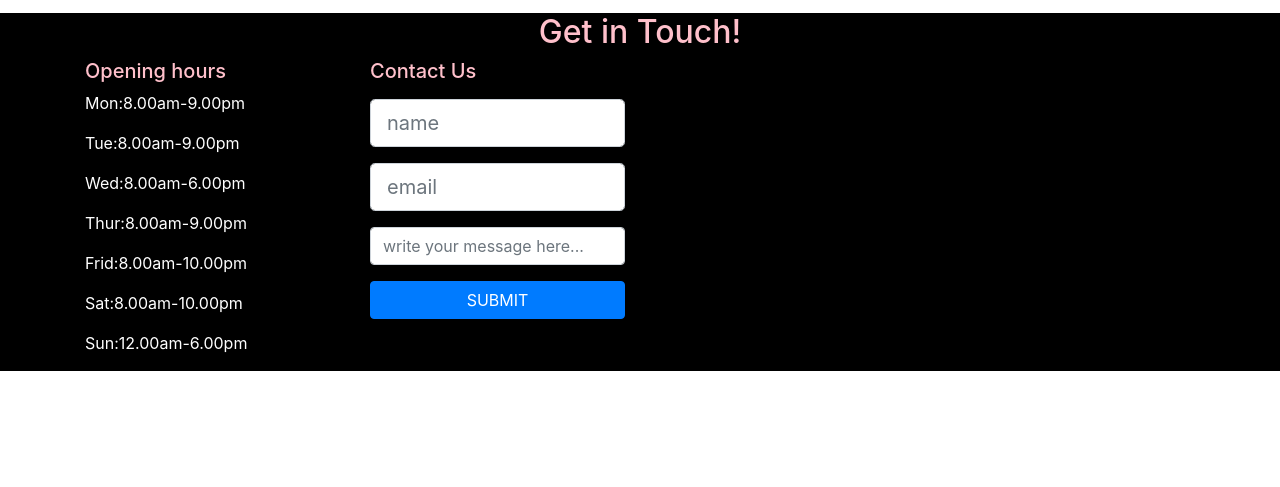
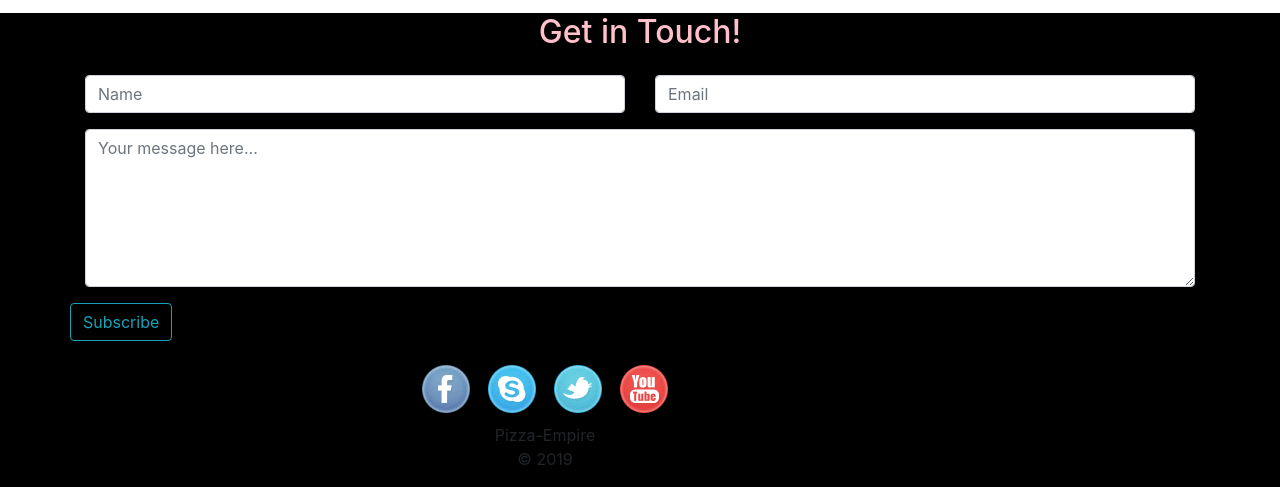
Before and after one commit to SkimaniKings/Pizza-Empire-, a plain HTML site: page index.html in a window 1280 px wide. Shown: the part 2500-2987 px from the top of the page. Before the commit the page ends 2871 px from the top, so only its background shows below. Drawn offline with nearby package versions, Linux system fonts and the light colour scheme; a web font is replaced by a local one.

Commit message:
add a contacts form to footer

```diff
--- a/index.html
+++ b/index.html
@@ -212,7 +212,7 @@
         <div id="contact">
             <h2>Get in Touch!</h2>
             <div class="container">
-                <div class="row">
+                <!-- <div class="row">
                     <div class="col-6 col-md-3 col-sm-1">
                         <h5>Opening hours</h5>
                         <p class="ppp">Mon:8.00am-9.00pm</p>
@@ -245,7 +245,38 @@
                     </div>
                 </div>
             </div>
-        </div>
+        </div> -->
+        <form onsubmit=" return validateForm()" class="form">
+                    <div class="row">
+                    <div class="col">
+                        <input type="text" class="mt-3 form-control" placeholder="Name" id="name" required>
+                    </div>
+                    <div class="col">
+                        <input type="email" class="mt-3 form-control col-form-label" placeholder="Email" id="email"
+                            required>
+                    </div>
+                    <div class="col-sm-12" id="text">
+                        <textarea type="text" class="mt-3 form-control" placeholder="Your message here..." id="message"
+                            rows="6" required></textarea>
+                    </div><br>
+                    <div>
+                        <button type="submit" class="btn btn-outline-info mt-3">Subscribe</button>
+
+                    </div>
+                </div>
+            </form>
+            <div class="row pt-3">
+                    <div class="col-10">
+                        <div class="row justify-content-center footer">
+
+                            <img src="images/facebook.png" class="p-2 pointer">
+                            <img src="images/skype.png" class="p-2 pointer">
+                            <img src="images/twitter.png" class="p-2 pointer">
+                            <img src="images/you_tube.png" class="p-2 pointer">
+                        </div>
+                        <p style="text-align:center;">Pizza-Empire<br> &copy; 2019</p>
+                    </div>
+                </div>
     </div>
 </body>
 <script src="https://code.jquery.com/jquery-3.3.1.slim.min.js"
--- a/js/script.js
+++ b/js/script.js
@@ -1,14 +1,20 @@
-function formValidate() {
-    event.preventDefault()
-  var name = document.getElementById("name");
-  var email = document.getElementById("email");
-  var message = document.getElementById("message");
-  if (name == "" || email == "" || message == "") {
-    alert("Please enter Valid information");
-  } else {
-    alert(" Hey, thank you for contacting us.");
+function validateForm() {
+    var name = document.getElementById("name").value;
+    var email = document.getElementById("email").value;
+       if (name == "") {
+      alert("please fill in your name");
+      return false;
+    } else if (email == "") {
+      alert("Please fill in your name and email");
+      return false;
+    } else {
+      alert(
+        name + ", we have received your message. Thank you for reaching out to us."
+      );
+    }
+    event.preventDefault();
   }
-};
+
 $(document).ready(function(){
     $("#checky").click(function(){
         $("#myForm").toggle("5000")
```
Also changed, not shown: images/behance.png (added), images/dribble.png (added), images/facebook.png (added), images/flickr.png (added), images/g_plus.png (added), images/pinterest.png (added), images/skype.png (added), images/stumble_upon.png (added), images/twitter.png (added), images/you_tube.png (added).
